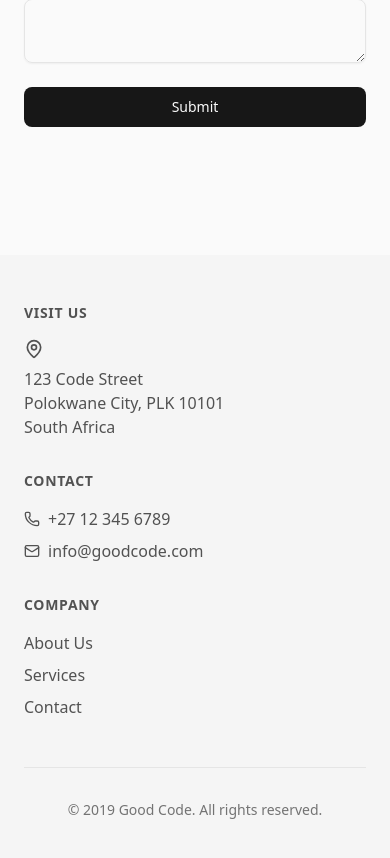
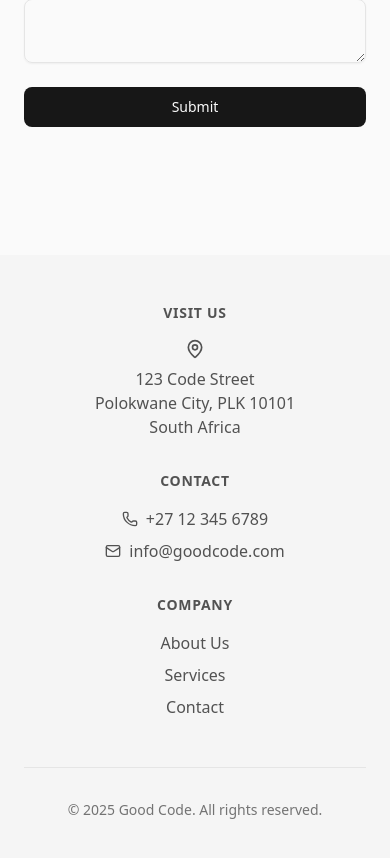
Before and after one commit to Good-Codes/home-site, a Next.js app: page / in a window 390 px wide. Shown: the part 3699-4557 px from the top of the page. Built offline with nearby package versions, Linux system fonts and the light colour scheme.

Commit message:
feat(footer): enhance layout and styling for better responsiveness

```diff
--- a/app/about/page.tsx
+++ b/app/about/page.tsx
@@ -9,7 +9,6 @@ export default function AboutPage() {
     <main>
       <About />
       <Team />
-      <Footer />
     </main>
   );
 }
--- a/app/layout.tsx
+++ b/app/layout.tsx
@@ -2,6 +2,7 @@ import type { Metadata } from "next";
 import { Geist, Geist_Mono } from "next/font/google";
 import "./globals.css";
 import Navbar from "@/components/navbar";
+import Footer from "@/components/footer";
 import { ThemeProvider } from "next-themes";
 
 const geistSans = Geist({
@@ -36,6 +37,7 @@ export default function RootLayout({
         <ThemeProvider attribute="class" defaultTheme="system">
           <Navbar />
           {children}
+          <Footer />
         </ThemeProvider>
       </body>
     </html>
--- a/app/page.tsx
+++ b/app/page.tsx
@@ -4,7 +4,7 @@ import Hero from "../components/hero"
 import About from '../components/about';
 import Services from '../components/services';
 import Contact from '../components/contact';
-import Footer from '../components/footer';
+
 
 export default function Page() {
   return (
@@ -13,7 +13,6 @@ export default function Page() {
       <About />
       <Services />
       <Contact />
-      <Footer />
     </main>
   );
 }
--- a/components/footer.tsx
+++ b/components/footer.tsx
@@ -6,15 +6,15 @@ import { MapPin, Phone, Mail } from "lucide-react";
 export default function Footer() {
   return (
     <footer className="bg-neutral-100 py-12 dark:bg-neutral-900">
-      <div className="container mx-auto px-6">
-        <div className="grid gap-8 md:grid-cols-3">
+      <div className="container mx-auto max-w-6xl px-6">
+        <div className="grid place-items-center gap-8 text-center md:grid-cols-3">
           {/* Address */}
-          <div>
+          <div className="w-full">
             <h3 className="mb-4 text-sm font-semibold uppercase tracking-wider text-neutral-600 dark:text-neutral-400">
               Visit Us
             </h3>
             <address className="not-italic text-neutral-600 dark:text-neutral-300">
-              <MapPin className="mb-2 inline-block h-5 w-5" />
+              <MapPin className="mx-auto mb-2 inline-block h-5 w-5" />
               <p>123 Code Street</p>
               <p>Polokwane City, PLK 10101</p>
               <p>South Africa</p>
@@ -22,20 +22,20 @@ export default function Footer() {
           </div>
 
           {/* Contact */}
-          <div>
+          <div className="w-full">
             <h3 className="mb-4 text-sm font-semibold uppercase tracking-wider text-neutral-600 dark:text-neutral-400">
               Contact
             </h3>
             <ul className="space-y-2 text-neutral-600 dark:text-neutral-300">
-              <li className="flex items-center gap-2">
+              <li className="flex items-center justify-center gap-2">
                 <Phone className="h-4 w-4" />
-                <a href="tel:+27123456789" className="hover:text-[#6A7A78]">
+                <a href="tel:+27123456789" className="hover:text-[#67AFA7] dark:hover:text-[#6A7A78]">
                   +27 12 345 6789
                 </a>
               </li>
-              <li className="flex items-center gap-2">
+              <li className="flex items-center justify-center gap-2">
                 <Mail className="h-4 w-4" />
-                <a href="mailto:info@goodcode.com" className="hover:text-[#6A7A78]">
+                <a href="mailto:info@goodcode.com" className="hover:text-[#67AFA7] dark:hover:text-[#6A7A78]">
                   info@goodcode.com
                 </a>
               </li>
@@ -43,23 +43,32 @@ export default function Footer() {
           </div>
 
           {/* Quick links */}
-          <div>
+          <div className="w-full">
             <h3 className="mb-4 text-sm font-semibold uppercase tracking-wider text-neutral-600 dark:text-neutral-400">
               Company
             </h3>
             <ul className="space-y-2">
               <li>
-                <Link href="/about" className="text-neutral-600 hover:text-blue-600 dark:text-neutral-300">
+                <Link
+                  href="/about"
+                  className="text-neutral-600 transition-colors duration-300 hover:text-[#67AFA7] dark:text-neutral-300 dark:hover:text-[#6A7A78]"
+                >
                   About Us
                 </Link>
               </li>
               <li>
-                <Link href="/services" className="text-neutral-600 hover:text-blue-600 dark:text-neutral-300">
+                <Link
+                  href="/services"
+                  className="text-neutral-600 transition-colors duration-300 hover:text-[#67AFA7] dark:text-neutral-300 dark:hover:text-[#6A7A78]"
+                >
                   Services
                 </Link>
               </li>
               <li>
-                <Link href="/contact" className="text-neutral-600 hover:text-blue-600 dark:text-neutral-300">
+                <Link
+                  href="/contact"
+                  className="text-neutral-600 transition-colors duration-300 hover:text-[#67AFA7] dark:text-neutral-300 dark:hover:text-[#6A7A78]"
+                >
                   Contact
                 </Link>
               </li>
@@ -69,7 +78,7 @@ export default function Footer() {
 
         {/* Bottom bar */}
         <div className="mt-12 border-t border-neutral-200 pt-8 text-center text-sm text-neutral-500 dark:border-neutral-800 dark:text-neutral-400">
-          <p>&copy; 2019 Good Code. All rights reserved.</p>
+          <p>&copy; {new Date().getFullYear()} Good Code. All rights reserved.</p>
         </div>
       </div>
     </footer>
```
